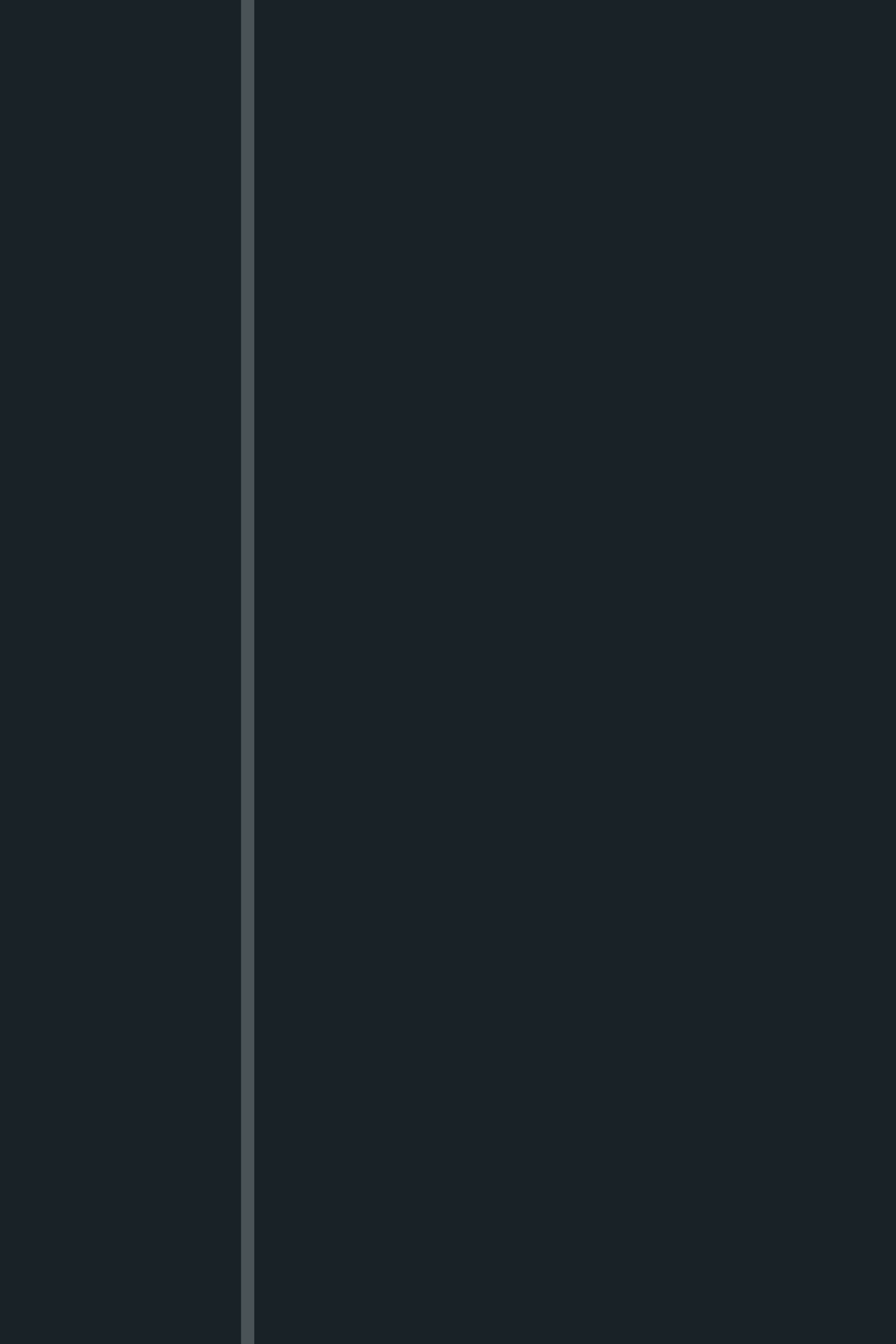
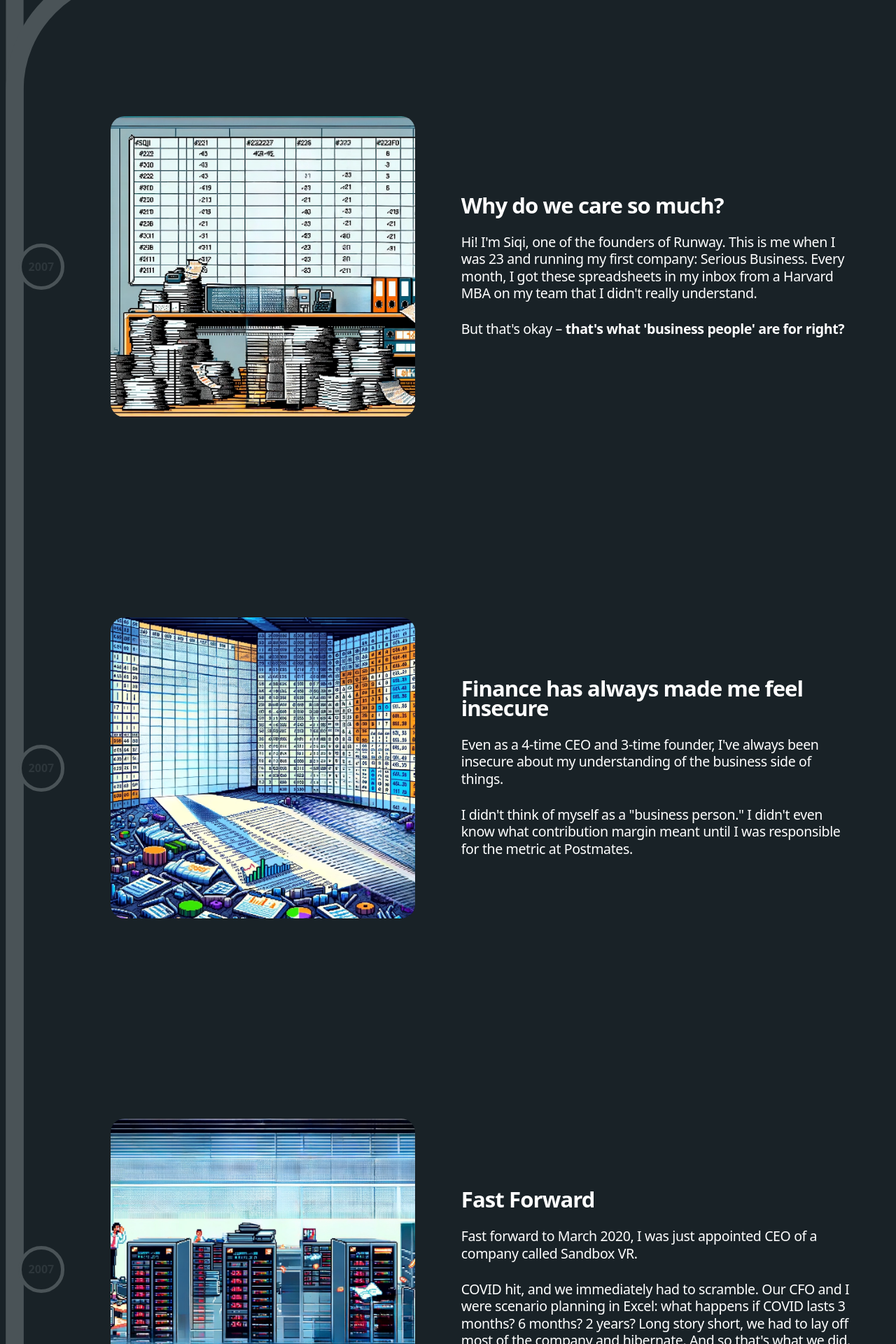
Before and after one commit to uzair-shakeel/fitwave, a Next.js app: page /about in a window 1280 px wide. Shown: the part 980-2900 px from the top of the page at 70% size. Built offline with nearby package versions, Linux system fonts and the light colour scheme.

Commit message:
added svg and some styling

```diff
--- a/src/app/components/Timeline.js
+++ b/src/app/components/Timeline.js
@@ -9,70 +9,26 @@ gsap.registerPlugin(ScrollTrigger);
 const Timeline = () => {
   const pathRef0 = useRef(null);
   const pathRef1 = useRef(null);
-  // useEffect(() => {
-  //   const pathLength0 = pathRef0.current.getTotalLength();
-  //   const pathLength1 = pathRef1.current.getTotalLength();
-
-  //   gsap.set(pathRef0.current, {
-  //     strokeDasharray: pathLength0,
-  //     strokeDashoffset: pathLength0, // Start with the path hidden
-  //     stroke: "#FFC655",
-  //   });
-
-  //   // Initialize pathRef1 with strokeDasharray and strokeDashoffset
-  //   gsap.set(pathRef1.current, {
-  //     strokeDasharray: pathLength1,
-  //     strokeDashoffset: pathLength1, // Start with the path hidden
-  //     stroke: "#DD8411",
-  //   });
-
-  //   gsap.to(pathRef0.current, {
-  //     strokeDashoffset: 0, // Animate to fully visible
-  //     duration: 1,
-  //     ease: "none",
-  //     scrollTrigger: {
-  //       trigger: pathRef0.current,
-  //       start: "top 90%",
-  //       end: "bottom center",
-  //       scrub: true,
-  //       markers: true, // Remove or set to false for production
-  //     },
-  //   });
-
-  //   gsap.to(pathRef1.current, {
-  //     strokeDashoffset: 0, // Animate to fully visible
-  //     duration: 1,
-  //     ease: "none",
-  //     scrollTrigger: {
-  //       trigger: pathRef1.current,
-  //       start: "top 80%",
-  //       end: "bottom center",
-  //       scrub: true,
-  //       markers: true,
-  //     },
-  //   });
-  // }, []);
-
   return (
-    <>
+    <div className="relative max-w-[1920px] mx-auto flex flex-col gap-[17.361vw] pt-[450px] pb-[160px]">
       <svg
         fill="none"
         xmlns="http://www.w3.org/2000/svg"
         viewBox="0 0 2069 5746"
-        className="Desktop__Paths-sc-4c7b19-1 zbzgA"
+        className="Desktop__Paths-sc-4c7b19-1 zbzgA left-[-460px] top-[140px] absolute"
       >
         <path
           d="M572 15L572 5531C572 5641.46 482.457 5731 372 5731L14.9995 5731"
           stroke="#4A5357"
           strokeWidth="30"
           strokeLinecap="round"
-        />
+        ></path>
         <path
           d="M2013.51 5464H772C661.543 5464 572 5374.46 572 5264L572 362C572 251.543 661.543 162 772 162H2054"
           stroke="#4A5357"
           strokeWidth="30"
           strokeLinecap="round"
-        />
+        ></path>
         <path
           className="timeline-path-1"
           d="M572 15L572 5531C572 5641.46 482.457 5731 372 5731L14.9995 5731"
@@ -80,10 +36,10 @@ const Timeline = () => {
           strokeWidth="30"
           strokeLinecap="round"
           style={{
-            strokeDashoffset: "0.00096px",
-            strokeDasharray: "122.625px, 6064.68px",
+            strokeDashoffset: "0.000986px",
+            strokeDasharray: "43.6318px, 6143.67px",
           }}
-        />
+        ></path>
         <path
           className="timeline-path-2"
           d="M2013.51 5464H772C661.543 5464 572 5374.46 572 5264L572 362C572 251.543 661.543 162 772 162H2054"
@@ -91,13 +47,15 @@ const Timeline = () => {
           strokeWidth="30"
           strokeLinecap="round"
           style={{
-            strokeDashoffset: "-6746.49px",
-            strokeDasharray: "1307.33px, 6746.79px",
+            strokeDashoffset: "-7017.95px",
+            strokeDasharray: "1035.87px, 7018.25px",
           }}
-        />
+        ></path>
       </svg>
-
-      <div className="max-w-[1920px] mx-auto flex flex-col gap-[17.361vw] py-[160px]">
+      <div className="flex items-center gap-[2.639vw] px-[2vw] relative z-[30]">
+        <div className="min-w-[5.208vw] min-h-[5.208vw] rounded-full text-[1.25vw] text-[#2c353a] font-[600] leading-[100%] uppercase border-[5px] border-[#4a5357] bg-blackish flex items-center justify-center">
+          2007
+        </div>
         <TimelineCard
           imageSrc="/assets/timeline-img1.webp"
           heading="Why do we care so much?"
@@ -115,7 +73,12 @@ const Timeline = () => {
             </span>
           </p>
         </TimelineCard>
+      </div>
 
+      <div className="flex items-center gap-[2.639vw] px-[2vw] relative z-[30]">
+        <div className="min-w-[5.208vw] min-h-[5.208vw] rounded-full text-[1.25vw] text-[#2c353a] font-[600] leading-[100%] uppercase border-[5px] border-[#4a5357] bg-blackish flex items-center justify-center">
+          2007
+        </div>
         <TimelineCard
           imageSrc="/assets/timeline-img2.webp"
           heading="Finance has always made me feel insecure"
@@ -130,7 +93,12 @@ const Timeline = () => {
             metric at Postmates.
           </p>
         </TimelineCard>
+      </div>
 
+      <div className="flex items-center gap-[2.639vw] px-[2vw] relative z-[30]">
+        <div className="min-w-[5.208vw] min-h-[5.208vw] rounded-full text-[1.25vw] text-[#2c353a] font-[600] leading-[100%] uppercase border-[5px] border-[#4a5357] bg-blackish flex items-center justify-center">
+          2007
+        </div>
         <TimelineCard
           imageSrc="/assets/timeline-img3.webp"
           heading="Fast Forward"
@@ -146,7 +114,12 @@ const Timeline = () => {
             company and hibernate. And so that's what we did.
           </p>
         </TimelineCard>
+      </div>
 
+      <div className="flex items-center gap-[2.639vw] px-[2vw] relative z-[30]">
+        <div className="min-w-[5.208vw] min-h-[5.208vw] rounded-full text-[1.25vw] text-[#2c353a] font-[600] leading-[100%] uppercase border-[5px] border-[#4a5357] bg-blackish flex items-center justify-center">
+          2020
+        </div>
         <TimelineCard
           imageSrc="/assets/timeline-img4.webp"
           heading="Is this the best we can do?"
@@ -167,7 +140,12 @@ const Timeline = () => {
             Runway.
           </p>
         </TimelineCard>
+      </div>
 
+      <div className="flex items-center gap-[2.639vw] px-[2vw] relative z-[30]">
+        <div className="min-w-[5.208vw] min-h-[5.208vw] rounded-full text-[1.25vw] text-[#2c353a] font-[600] leading-[100%] uppercase border-[5px] border-[#4a5357] bg-blackish flex items-center justify-center">
+          2020
+        </div>
         <TimelineCard
           imageSrc="/assets/timeline-img5.webp"
           heading="Getting off the ground"
@@ -182,7 +160,12 @@ const Timeline = () => {
             Scott Belsky, Soleio Cuervo, Balaji Srinivasan, and many others.
           </p>
         </TimelineCard>
+      </div>
 
+      <div className="flex items-center gap-[2.639vw] px-[2vw] relative z-[30]">
+        <div className="min-w-[5.208vw] min-h-[5.208vw] rounded-full text-[1.25vw] text-[#2c353a] font-[600] leading-[100%] uppercase border-[5px] border-[#4a5357] bg-blackish flex items-center justify-center">
+          2021
+        </div>
         <TimelineCard
           imageSrc="/assets/timeline-img6.webp"
           heading="Encountering turbulence"
@@ -200,7 +183,12 @@ const Timeline = () => {
             of data within enterprises.
           </p>
         </TimelineCard>
+      </div>
 
+      <div className="flex items-center gap-[2.639vw] px-[2vw] relative z-[30]">
+        <div className="min-w-[5.208vw] min-h-[5.208vw] rounded-full text-[1.25vw] text-[#2c353a] font-[600] leading-[100%] uppercase border-[5px] border-[#4a5357] bg-blackish flex items-center justify-center">
+          2021
+        </div>
         <TimelineCard
           imageSrc="/assets/timeline-img7.webp"
           heading="Building a culture of shared values"
@@ -267,7 +255,12 @@ const Timeline = () => {
             </div>
           </div>
         </TimelineCard>
+      </div>
 
+      <div className="flex items-center gap-[2.639vw] px-[2vw] relative z-[30]">
+        <div className="min-w-[5.208vw] min-h-[5.208vw] rounded-full text-[1.25vw] text-[#2c353a] font-[600] leading-[100%] uppercase border-[5px] border-[#4a5357] bg-blackish flex items-center justify-center">
+          Today
+        </div>
         <TimelineCard
           imageSrc="/assets/timeline-img8.webp"
           heading="Runway Today"
@@ -289,7 +282,7 @@ const Timeline = () => {
           </p>
         </TimelineCard>
       </div>
-    </>
+    </div>
   );
 };
 
--- a/src/app/components/TimelineCard.js
+++ b/src/app/components/TimelineCard.js
@@ -2,7 +2,7 @@ import React from "react";
 
 const TimelineCard = ({ imageSrc, heading, children }) => {
   return (
-    <div className="px-[80px]">
+    <div className="">
       <div className="flex flex-col md:flex-row items-center p-8 rounded-[1.389vw] gap-[2.639vw]">
         {/* Image Section */}
         <div className="flex-shrink-0 mb-4 md:mb-0 md:mr-8 w-[435px] h-[430px]">
```
